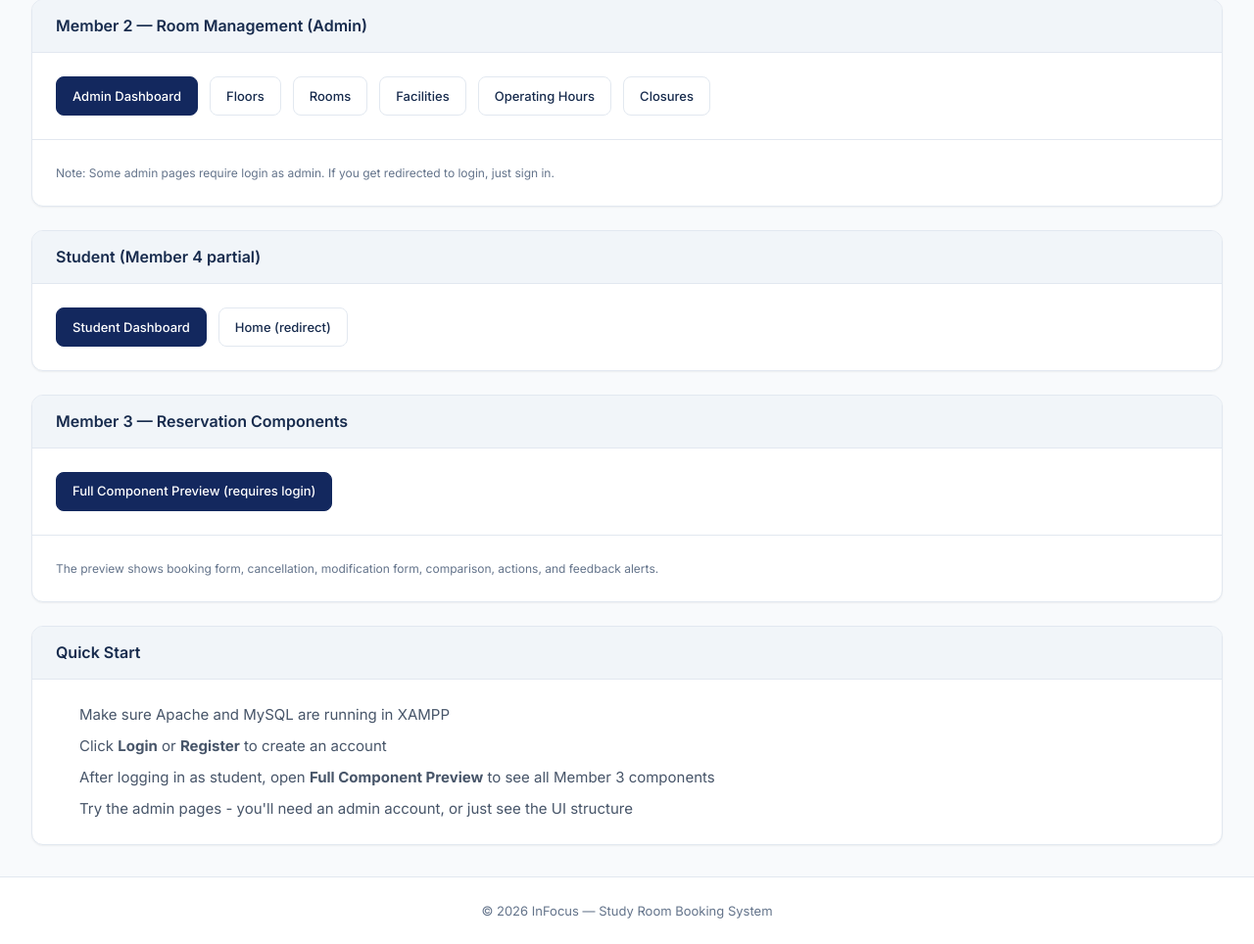
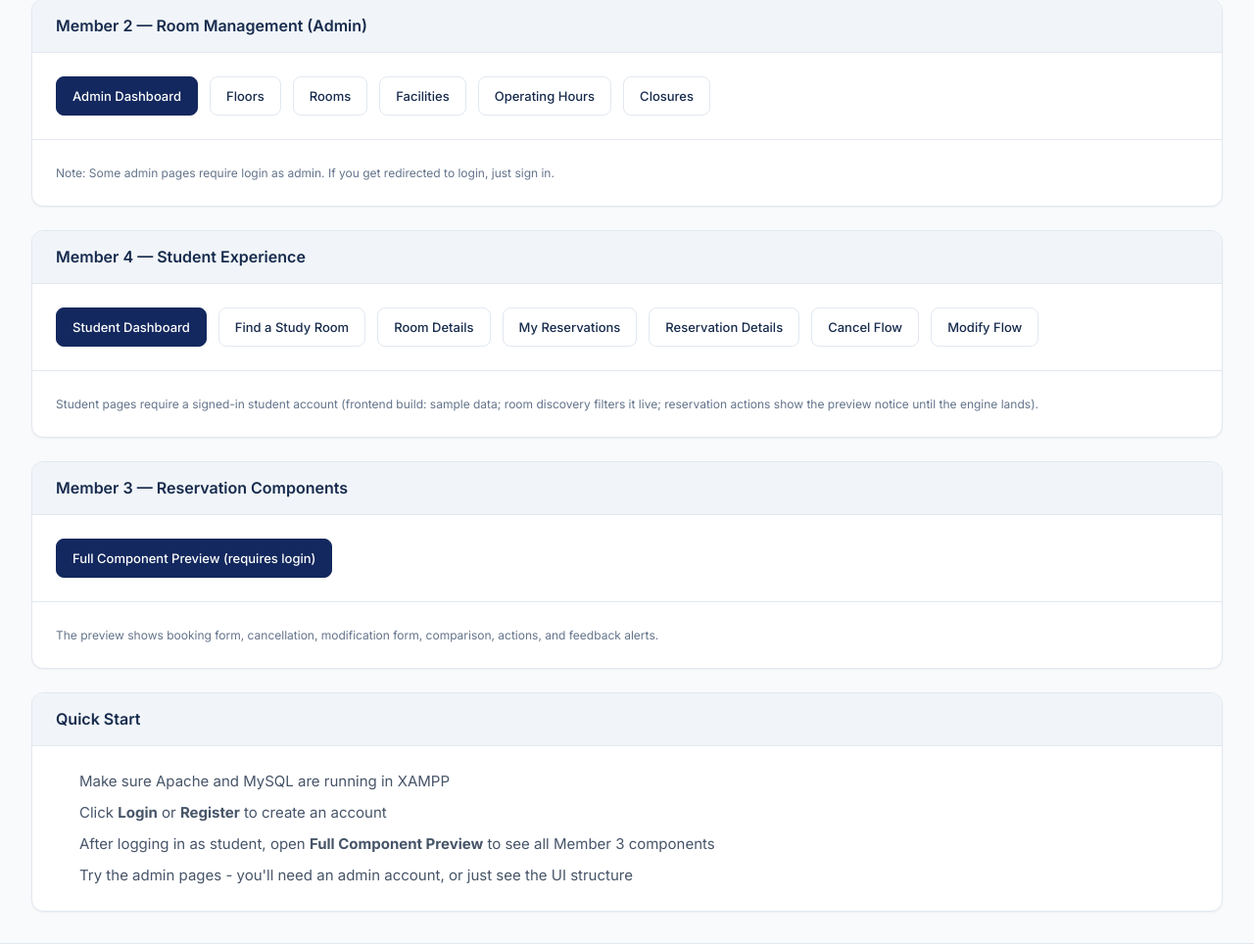
Before and after one commit to julie2405744/Lockedin, a PHP site: page /Lockedin/frontend-preview.php in a window 1280 px wide. Shown: the part 366-1330 px from the top of the page at 98% size. Before the commit the page ends 1304 px from the top, so only its background shows below. Run offline with PHP 8.4, Linux system fonts and the light colour scheme.

Commit message:
link member 4 student pages in frontend preview hub

```diff
--- a/public/frontend-preview.php
+++ b/public/frontend-preview.php
@@ -68,10 +68,18 @@ $basePath = defined('BASE_PATH') ? BASE_PATH : '';
                 </div>
 
                 <div class="panel" style="margin-bottom:var(--space-6);">
-                    <div class="panel__header"><h2 class="panel__title">Student (Member 4 partial)</h2></div>
+                    <div class="panel__header"><h2 class="panel__title">Member 4 — Student Experience</h2></div>
                     <div class="panel__body" style="display:flex;flex-wrap:wrap;gap:var(--space-3);">
                         <a class="btn btn--primary" href="<?= esc($basePath) ?>/student/dashboard.php">Student Dashboard</a>
-                        <a class="btn btn--secondary" href="<?= esc($basePath) ?>/">Home (redirect)</a>
+                        <a class="btn btn--secondary" href="<?= esc($basePath) ?>/student/rooms.php">Find a Study Room</a>
+                        <a class="btn btn--secondary" href="<?= esc($basePath) ?>/student/room-details.php?id=3">Room Details</a>
+                        <a class="btn btn--secondary" href="<?= esc($basePath) ?>/student/reservations.php">My Reservations</a>
+                        <a class="btn btn--secondary" href="<?= esc($basePath) ?>/student/reservation-details.php?id=103">Reservation Details</a>
+                        <a class="btn btn--secondary" href="<?= esc($basePath) ?>/student/reservation-cancel.php?id=103">Cancel Flow</a>
+                        <a class="btn btn--secondary" href="<?= esc($basePath) ?>/student/reservation-modify.php?id=103">Modify Flow</a>
+                    </div>
+                    <div class="panel__body" style="border-top:1px solid var(--color-border);">
+                        <p class="form-hint">Student pages require a signed-in student account (frontend build: sample data; room discovery filters it live; reservation actions show the preview notice until the engine lands).</p>
                     </div>
                 </div>
 
```
